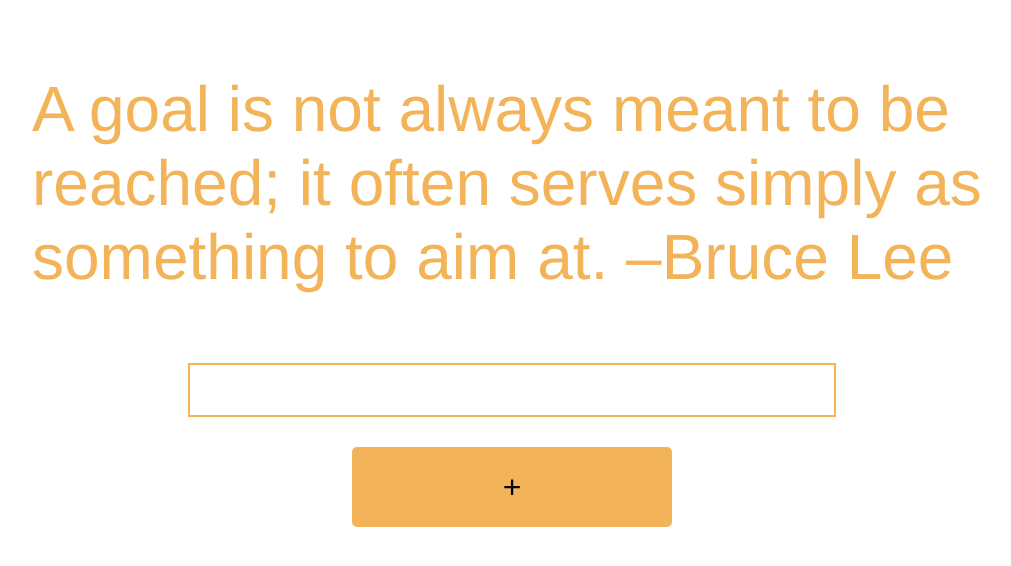
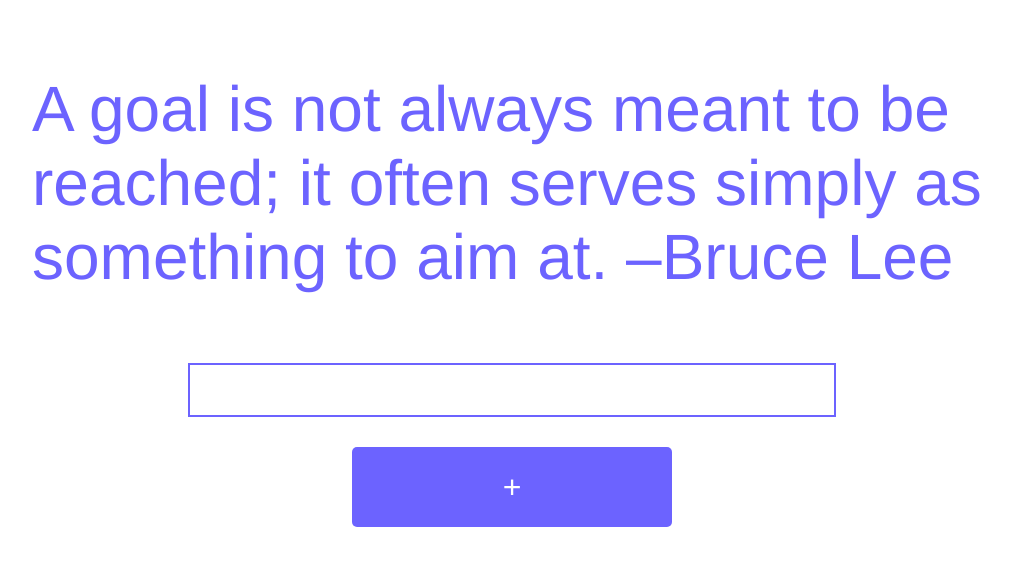
Before and after one commit to fawoyeye/To-do-list, a plain HTML site: page index2.html in a window 1280 px wide. Shown: the whole page, without its empty margins (128-1139 px from the left). Drawn offline with Linux system fonts and the light colour scheme.

Commit message:
Update style.css

```diff
--- a/style.css
+++ b/style.css
@@ -1,18 +1,22 @@
 *{}
 body{background:white;display:flex;justify-content:center;align-items:center;flex-direction:column;font-family:helvetica;}
 img{height:75vw;width:75vw;
-box-shadow:3px 0px 30px -5px grey;
+
 border-radius:50%;margin: 50px auto;
 }
-p{color: #f3b459;font-weight:300;font-size:2rem;}
+p{color: #6C63FF
+;font-weight:300;font-size:2rem;}
 .time{text-align:center;vertical-align:center;padding: 5px 0px;font-size:2rem;font-family:helvetica;width: 75vw;height: 2rem;}
-button{border:none;width: 50vw;height: 2rem;border-radius: 5px;background: #f3b459;}
+button{border:none;width: 50vw;height: 2rem;border-radius: 5px;background: #6C63FF
+;color: white;}
 section{background:white;display:flex;justify-content:center;align-items:center;flex-direction:column;font-family:helvetica;}
 /*index2 index2 index2*/
 
 .index2{display:flex;flex-direction:column;}
-.index2 button{background: #f3b459;width: 25vw;margin: 0px auto;}
-.index2 input{width: 50vw;height: 3rem;border:solid #f3b459 2px;background: transparent;margin:5px auto;position:relative;}
+.index2 button{background: #6C63FF
+;width: 25vw;margin: 0px auto;color: white;}
+.index2 input{width: 50vw;height: 3rem;border:solid #6C63FF
+ 2px;background: transparent;margin:5px auto;position:relative;}
 
 .index2 p{font-size:1.5rem;width: 75vw;}
 .paragraph{font-size:0.5rem;margin:5px;}
```
